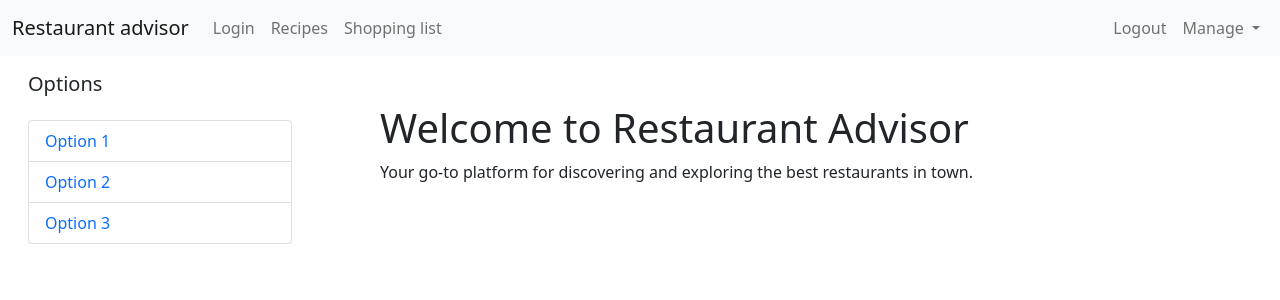
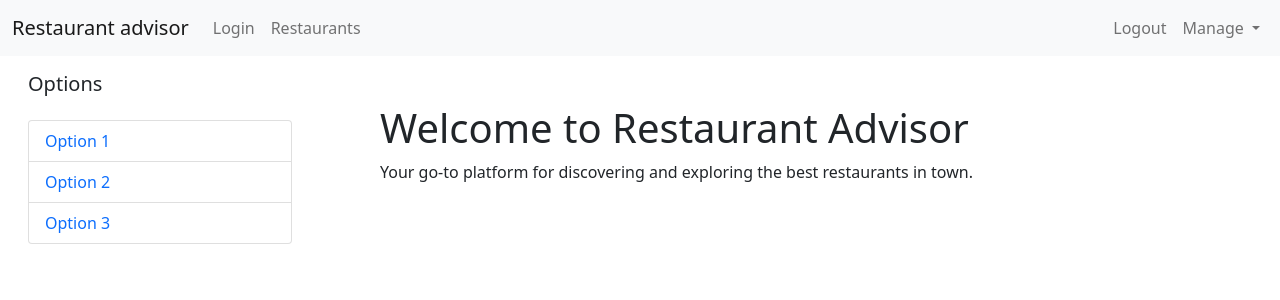
Before and after one commit to daniel868/cc_project, an Angular app in the folder cc_fe/cc_fe/: page /main in a window 1280 px wide. Shown: the top 300 px of the page. Built offline with nearby package versions, Linux system fonts and the light colour scheme.

Commit message:
test deployment

```diff
--- a/cc_fe/cc_fe/src/app/header/header.component.html
+++ b/cc_fe/cc_fe/src/app/header/header.component.html
@@ -2,7 +2,8 @@
   <div class="container-fluid">
     <a routerLink="/" class="navbar-brand">Restaurant advisor</a>
 
-    <button class="navbar-toggler" type="button" data-bs-toggle="collapse" data-bs-target="#navbarNav" aria-controls="navbarNav" aria-expanded="false" aria-label="Toggle navigation">
+    <button class="navbar-toggler" type="button" data-bs-toggle="collapse" data-bs-target="#navbarNav"
+            aria-controls="navbarNav" aria-expanded="false" aria-label="Toggle navigation">
       <span class="navbar-toggler-icon"></span>
     </button>
 
@@ -12,10 +13,7 @@
           <a class="nav-link" href="#">Login</a>
         </li>
         <li class="nav-item">
-          <a class="nav-link" href="#">Recipes</a>
-        </li>
-        <li class="nav-item">
-          <a class="nav-link" href="#">Shopping list</a>
+          <a class="nav-link" href="#">Restaurants</a>
         </li>
       </ul>
 
@@ -24,7 +22,8 @@
           <a class="nav-link" style="cursor: pointer" (click)="onLogout()">Logout</a>
         </li>
         <li class="nav-item dropdown">
-          <a class="nav-link dropdown-toggle" href="#" id="navbarDropdown" role="button" data-bs-toggle="dropdown" aria-expanded="false">
+          <a class="nav-link dropdown-toggle" href="#" id="navbarDropdown" role="button" data-bs-toggle="dropdown"
+             aria-expanded="false">
             Manage
           </a>
           <ul class="dropdown-menu" aria-labelledby="navbarDropdown">
--- a/cc_fe/cc_fe/src/app/main/restaurant/restaurant.component.html
+++ b/cc_fe/cc_fe/src/app/main/restaurant/restaurant.component.html
@@ -4,5 +4,4 @@
       <app-restaurant-item [restaurant]="restaurant"></app-restaurant-item>
     </div>
   </div>
-
 </div>
```
